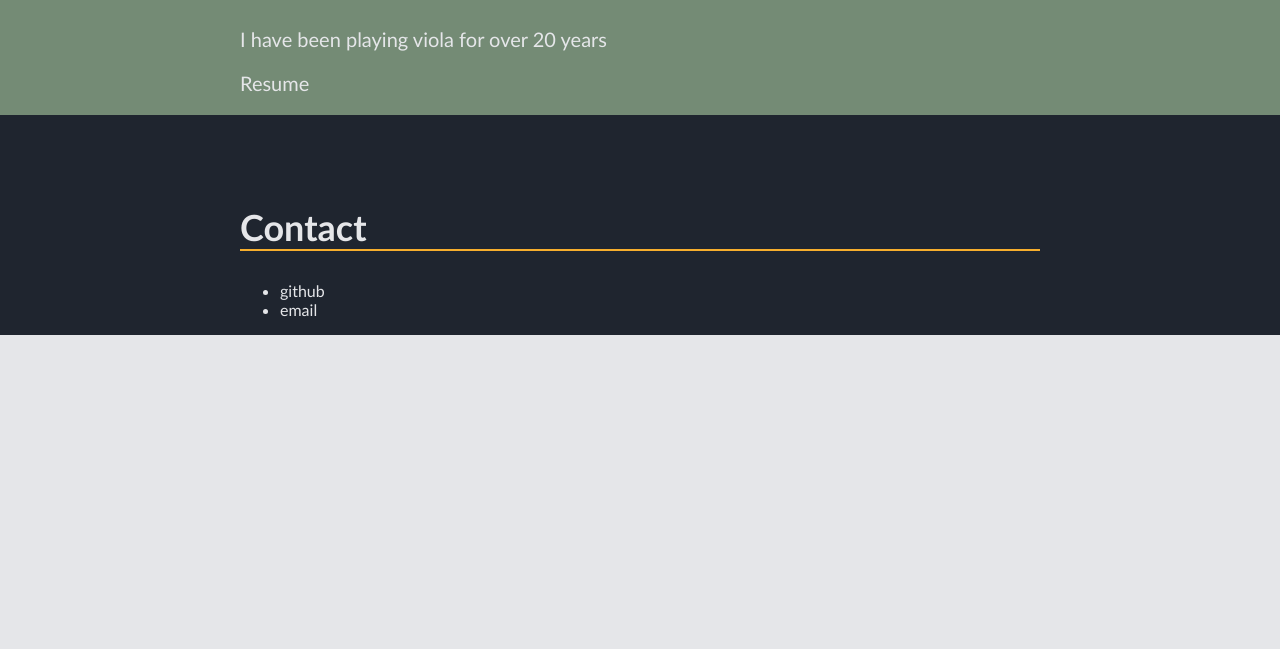
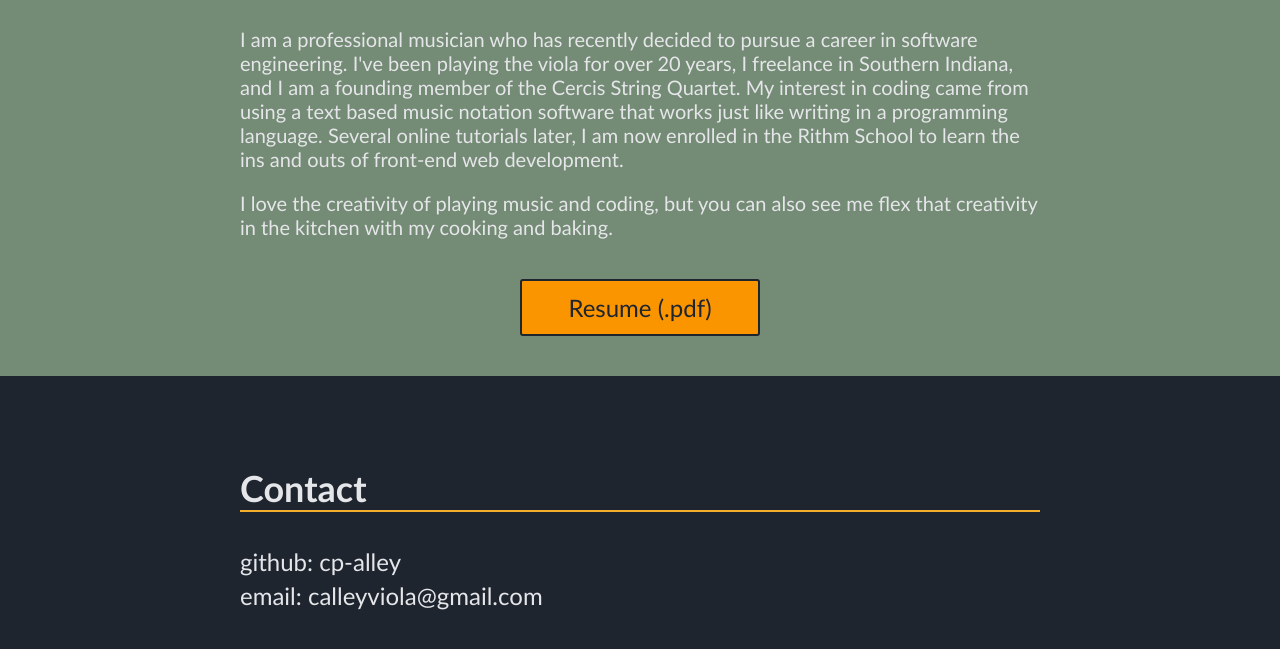
Before and after one commit to cp-alley/Personal-Website, a plain HTML site: page index.html in a window 1280 px wide. Shown: the part 639-1288 px from the top of the page. Before the commit the page ends 974 px from the top, so only its background shows below. Drawn offline with Linux system fonts and the light colour scheme.

Commit message:
Add About me and Contact sections

```diff
--- a/index.html
+++ b/index.html
@@ -30,16 +30,17 @@
     <section class="about">
       <article>
         <h2 id="about">About me</h2>
-        <p>I have been playing viola for over 20 years</p>
-        <p>Resume</p>
+        <p>I am a professional musician who has recently decided to pursue a career in software engineering. I've been playing the viola for over 20 years, I freelance in Southern Indiana, and I am a founding member of the Cercis String Quartet. My interest in coding came from using a text based music notation software that works just like writing in a programming language. Several online tutorials later, I am now enrolled in the Rithm School to learn the ins and outs of front-end web development.</p>
+        <p>I love the creativity of playing music and coding, but you can also see me flex that creativity in the kitchen with my cooking and baking.</p>
+        <a class="resume" href="Christopher.Alley.Résumé.pdf">Resume (.pdf)</a>
       </article>
     </section>
     <section class="contact">
       <article>
         <h2 id="contact">Contact</h2>
-        <ul>
-          <li>github</li>
-          <li>email</li>
+        <ul class="contact">
+          <li>github: <a href="https://github.com/cp-alley">cp-alley</a></li>
+          <li>email: <span>calleyviola@gmail.com</span></li>
         </ul>
       </article>
     </section>
--- a/style.css
+++ b/style.css
@@ -1,16 +1,9 @@
-/* platinum: #e5e6e9
-gray: #82868c
-raisin-black: #1f252f
-mantis: #7bc950
-glaucous: #547aa5
-bittersweet: #ef5b5b */
-
 * {
   box-sizing: border-box;
 }
 
 body {
-  background-color: #e5e6e9;
+  background-color: #1f252f;
   color: #1f252f;
   font-family: 'Gill Sans', 'Gill Sans MT', Calibri, 'Trebuchet MS', sans-serif;
   margin: 0;
@@ -78,6 +71,10 @@ main {
   flex-direction: column;
 }
 
+section.home {
+  background-color: #e5e6e9;
+}
+
 article {
   width: 80%;
   margin: 0 auto;
@@ -130,7 +127,45 @@ section.about {
   color: #e5e6e9;
 }
 
+.resume {
+  display: block;
+  margin: 40px auto;
+  background-color: #fa9500;
+  color: #1f252f;
+  width: 30%;
+  padding: 12px;
+  font-size: 24px;
+  text-align: center;
+  border: 2px solid #1f252f;
+  border-radius: 3px;
+  text-decoration: none;
+}
+
+.resume:hover {
+  background-color: #f6ae2d;
+}
+
 section.contact {
   background-color: #1f252f;
   color: #e5e6e9;
+  margin-bottom: 40px;
 }
+
+ul.contact {
+  padding-left: 0;
+  margin-left: 0;
+}
+
+.contact > li {
+  font-size: 24px;
+  list-style: none;
+  padding-top: 5px;
+}
+
+.contact > li > a:hover {
+  color: #fa9500;
+}
+
+span:hover {
+  color: #fa9500;
+}
```
Also changed, not shown: 1 other file.
